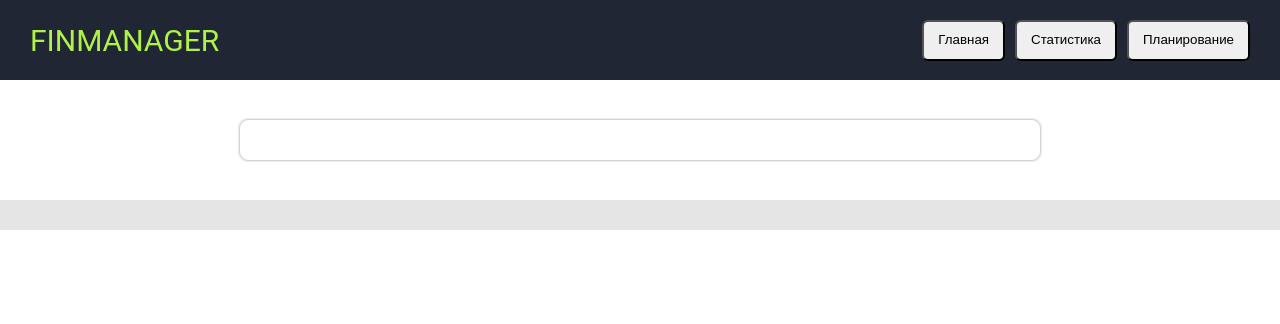
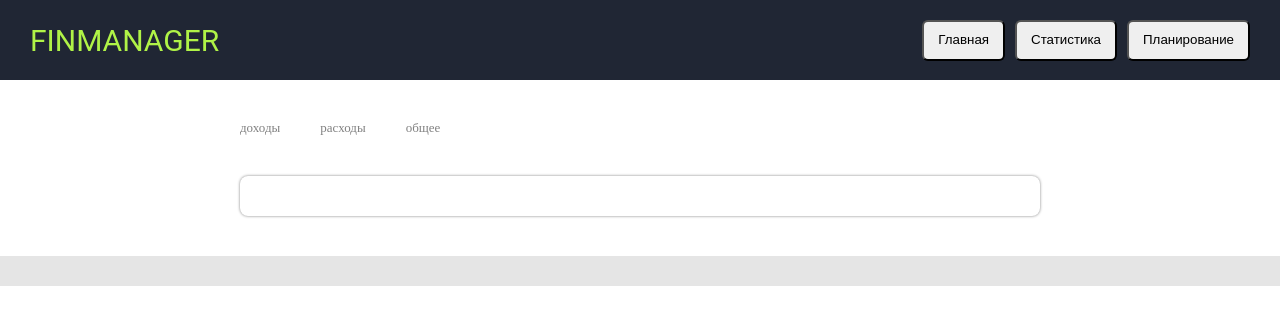
Before and after one commit to ipapMaster/ReactDev, a React (Create React App) app: page / in a window 1280 px wide. Both pictures are taken after a click on the button "Статистика". Shown: the top 324 px of the page. Built offline with nearby package versions, Linux system fonts and the light colour scheme.

Commit message:
Filtering of Operations

```diff
--- a/src/components/views/local/DataList.jsx
+++ b/src/components/views/local/DataList.jsx
@@ -1,15 +1,41 @@
-import React from "react";
+import React, { useState } from "react";
 import css from "../../../styles/dataList";
 
-const { DataContainer, ContentLine, ContentCell } = css
+const { DataContainer, ContentLine, ContentCell, ButtonsLine, ButtonItem } = css
+
 
 const DataList = (props) => {
 
     const { data = [] } = props
+    const [dataType, setDataType] = useState('расход')
+    const filterData = data.filter(item => item.split('::')[1] === dataType)
+
+    const reduceDataType1 = () => setDataType('доход')
+    const reduceDataType2 = () => setDataType('расход')
+    const reduceDataType3 = () => setDataType('')
+
+    // Не очень хорошая практика (код дублируется)
 
     return (
         <React.Fragment>
+            <ButtonsLine>
+                <ButtonItem onClick={reduceDataType1}>доходы</ButtonItem>
+                <ButtonItem onClick={reduceDataType2}>расходы</ButtonItem>
+                <ButtonItem onClick={reduceDataType3}>общее</ButtonItem>
+            </ButtonsLine>
             <DataContainer>
+                {filterData.length > 0 && <React.Fragment>
+                    {filterData.map((item, index) => {
+                        return (
+                            <ContentLine key={index}>
+                                <ContentCell width={"20%"}>{item.split('::')[0]}</ContentCell>
+                                <ContentCell width={"20%"}>{item.split('::')[1]}</ContentCell>
+                                <ContentCell width={"60%"}>{item.split('::')[2]}</ContentCell>
+                            </ContentLine>
+                        )
+                    })}
+                </React.Fragment>}
+                {filterData.length === 0 && <React.Fragment>
                     {data.map((item, index) => {
                         return (
                             <ContentLine key={index}>
@@ -19,6 +45,7 @@ const DataList = (props) => {
                             </ContentLine>
                         )
                     })}
+                </React.Fragment>}
             </DataContainer>
         </React.Fragment>
     )
--- a/src/styles/dataList.js
+++ b/src/styles/dataList.js
@@ -28,6 +28,24 @@ const css = {
         width: ${props => props.width};
         font-size: 14px;
         text-align: center;
+    `,
+    ButtonsLine: styled.div`
+        display: flex;
+        flex-direction: row;
+        align-items: center;
+        justify-content: flex-start;
+        position: relative;
+        width: 800px;
+        margin: 0 auto;
+        margin-top: 40px;
+    `,
+    ButtonItem: styled.span`
+        display: block;
+        position: relative;
+        font-size: 13px;
+        color: gray;
+        margin-right: 40px;
+        cursor: pointer;
     `
 }
 
```
Lines whose indentation alone changed are shown as unchanged.
